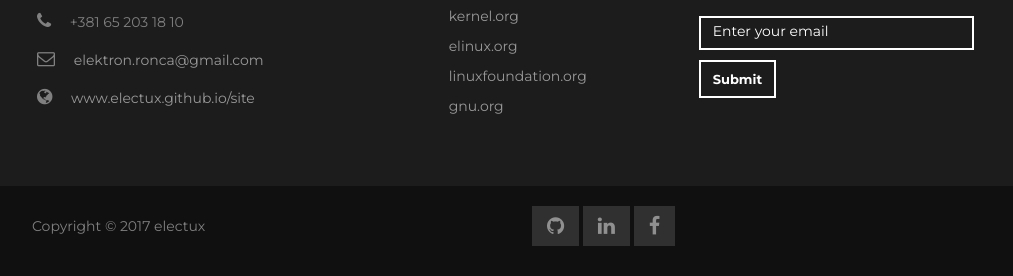
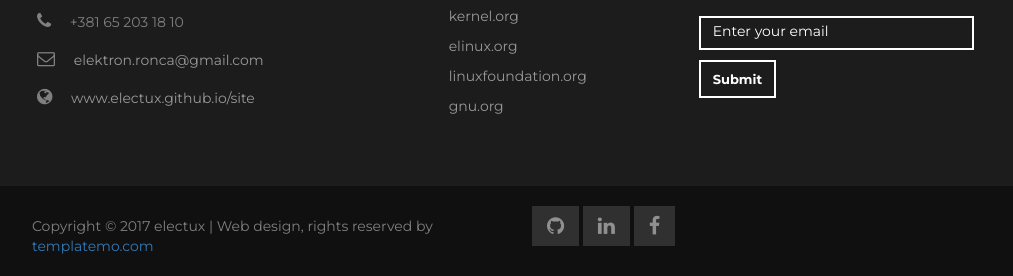
Before and after one commit to electux/electux, a plain HTML site: page index.html in a window 1280 px wide. Shown: the part 1952-2228 px from the top of the page, without its empty margins (123-1136 px from the left). Drawn offline with Linux system fonts and the light colour scheme; some packages are replaced by stand-ins of ours.

Commit message:
[electux] Updated copyright

```diff
--- a/index.html
+++ b/index.html
@@ -161,7 +161,7 @@
 			<div class="container">
 				<div class="row">
 					<div class="col-md-6 col-sm-6">
-						<p>Copyright © 2017 electux</p>
+						<p>Copyright © 2017 electux | Web design, rights reserved by <a href="http://www.templatemo.com">templatemo.com</a></p>
 					</div>
 					<div class="col-md-6 col-sm-6">
 						<ul class="social-icons">
```
